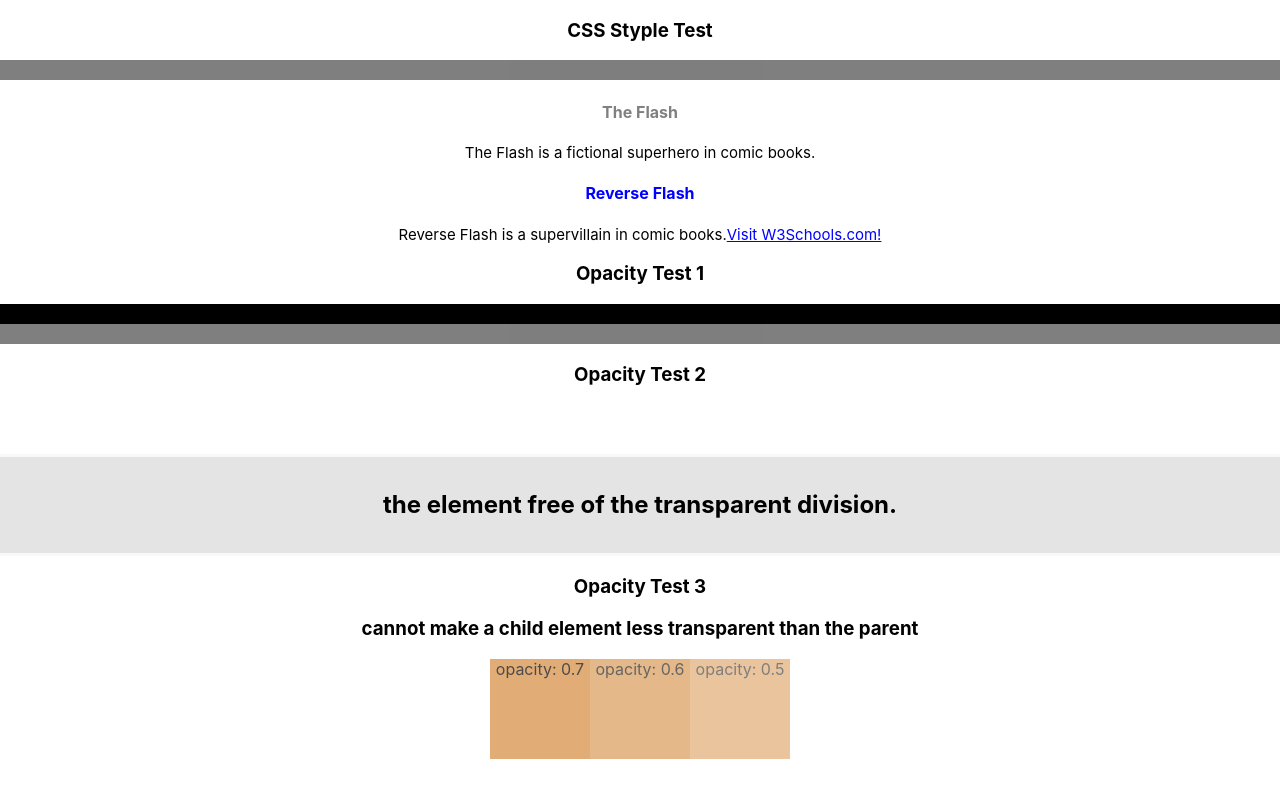
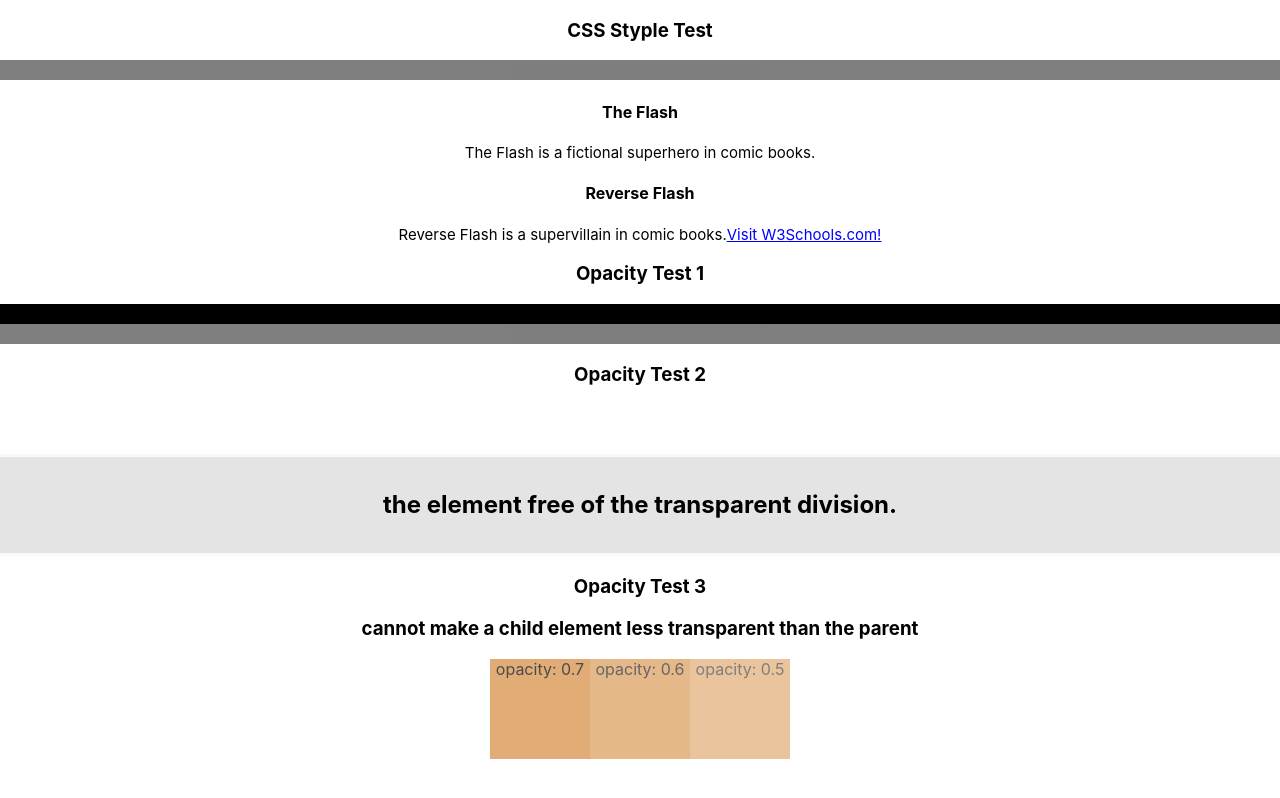
Before and after one commit to zdrakewk/react-lifecycle-methods, a React (Create React App) app: page / in a window 1280 px wide. Shown: the top 798 px of the page. Built offline with nearby package versions, Linux system fonts and the light colour scheme.

Commit message:
testing inline style and external style sheet for components

```diff
--- a/src/App.css
+++ b/src/App.css
@@ -164,7 +164,7 @@ a:visited {
   color: yellow;
 } */
 
-#hero {
+/* #hero {
   color: red;
 }
 
@@ -174,4 +174,14 @@ a:visited {
 
 div#hero > h4 {
   color: pink;
-}
+} */
+
+/* body {
+  background-color: grey;
+  color: white
+} */
+
+/* * {
+  margin: 5;
+  padding: 5;
+} */
--- a/src/App.js
+++ b/src/App.js
@@ -30,7 +30,7 @@ class App extends Component {
           */}
 
         <h3>CSS Styple Test</h3>
-        <div className={'opacitytest'} style={{opacity: 0.5}}>Opacity is 0.5</div>
+        <div className={'opacitytest'} style={{opacity: 0.5}}>.</div>
         <StylingTest/>
         <h3>Opacity Test 1</h3>
         <div className={'opacitytest'} style={{opacity: 1}}>Opacity is 1</div>
--- a/src/components/stylingTest.js
+++ b/src/components/stylingTest.js
@@ -9,12 +9,12 @@ class StylingTest extends Component {
       <div>
         <div>
 
-          <h4 id ='hero' className="super" style={{color: 'grey'}}>The Flash</h4>
+          <h4>The Flash</h4>
           <p>The Flash is a fictional superhero in comic books.</p>
 
         </div>
         <div>
-          <h4 className="super">Reverse Flash</h4>
+          <h4>Reverse Flash</h4>
           <p>Reverse Flash is a supervillain in comic books.
           <a href="https://www.w3schools.com">Visit W3Schools.com!</a>
         </p>
```
